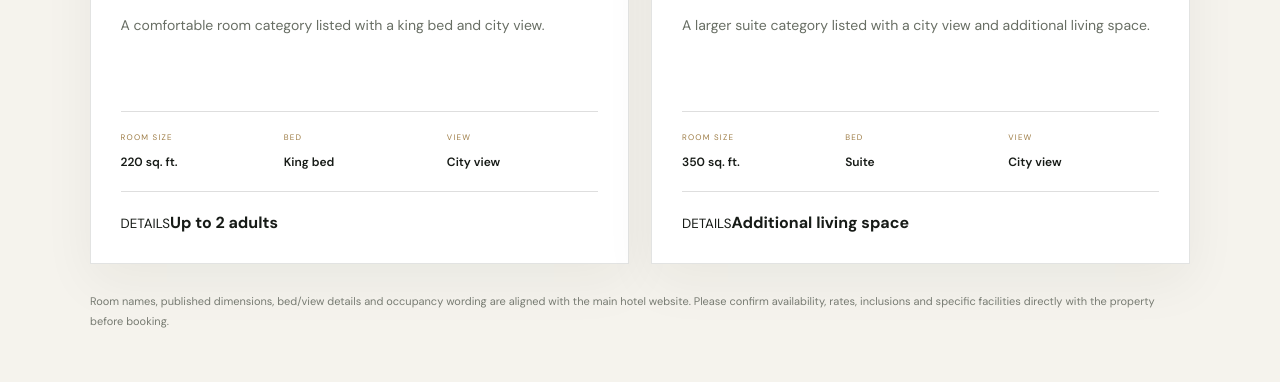
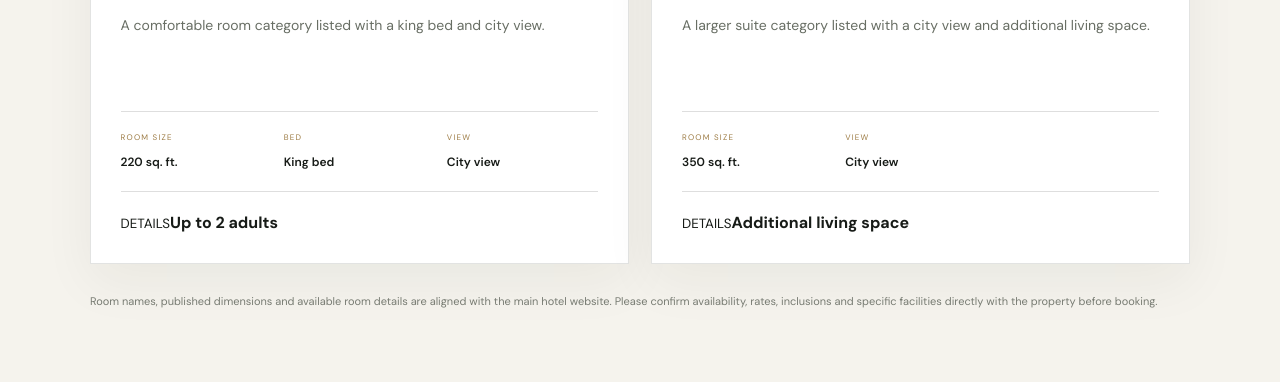
Before and after one commit to ajaysalunkhe2026-netizen/imperia-hotel-media, a Next.js app: page / in a window 1280 px wide. Shown: the part 1840-2222 px from the top of the page. Built offline with nearby package versions, Linux system fonts and the light colour scheme.

Commit message:
Remove unsupported Opal Suite bed type from homepage

```diff
--- a/app/page.tsx
+++ b/app/page.tsx
@@ -20,7 +20,6 @@ const rooms = [
     name: "Opal Suite",
     eyebrow: "THE OPAL SUITE",
     size: "350 sq. ft.",
-    bed: "Suite",
     view: "City view",
     occupancy: "Additional living space",
     description: "A larger suite category listed with a city view and additional living space.",
@@ -98,7 +97,7 @@ export default function Home() {
                 <p className="room-description">{room.description}</p>
                 <div className="room-specs">
                   <div><small>ROOM SIZE</small><strong>{room.size}</strong></div>
-                  <div><small>BED</small><strong>{room.bed}</strong></div>
+                  {room.bed ? <div><small>BED</small><strong>{room.bed}</strong></div> : null}
                   <div><small>VIEW</small><strong>{room.view}</strong></div>
                 </div>
                 <div><small>DETAILS</small><strong>{room.occupancy}</strong></div>
@@ -106,7 +105,7 @@ export default function Home() {
             </article>
           ))}
         </div>
-        <p className="room-disclaimer">Room names, published dimensions, bed/view details and occupancy wording are aligned with the main hotel website. Please confirm availability, rates, inclusions and specific facilities directly with the property before booking.</p>
+        <p className="room-disclaimer">Room names, published dimensions and available room details are aligned with the main hotel website. Please confirm availability, rates, inclusions and specific facilities directly with the property before booking.</p>
       </section>
 
       <section className="feature-band" id="gallery">
```
